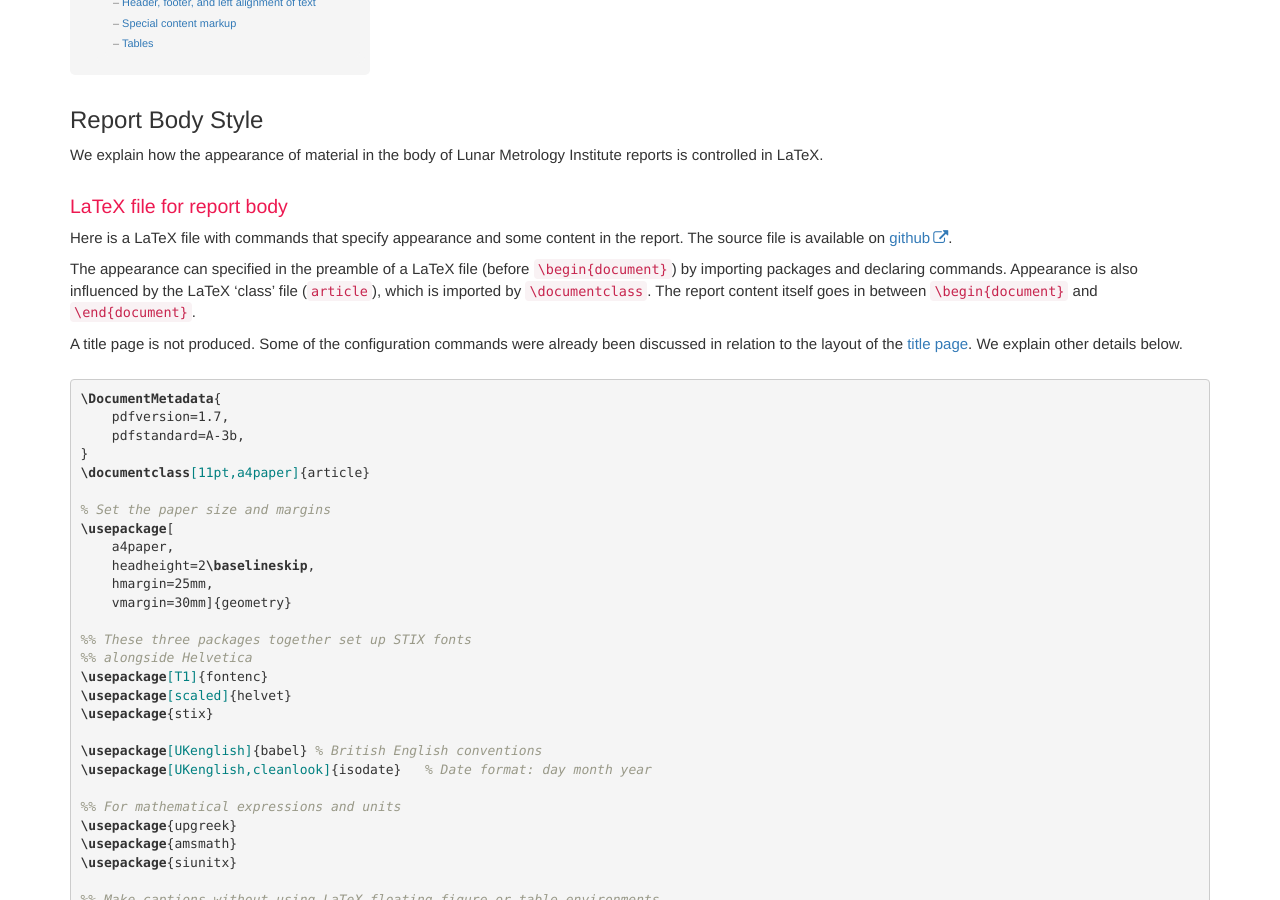
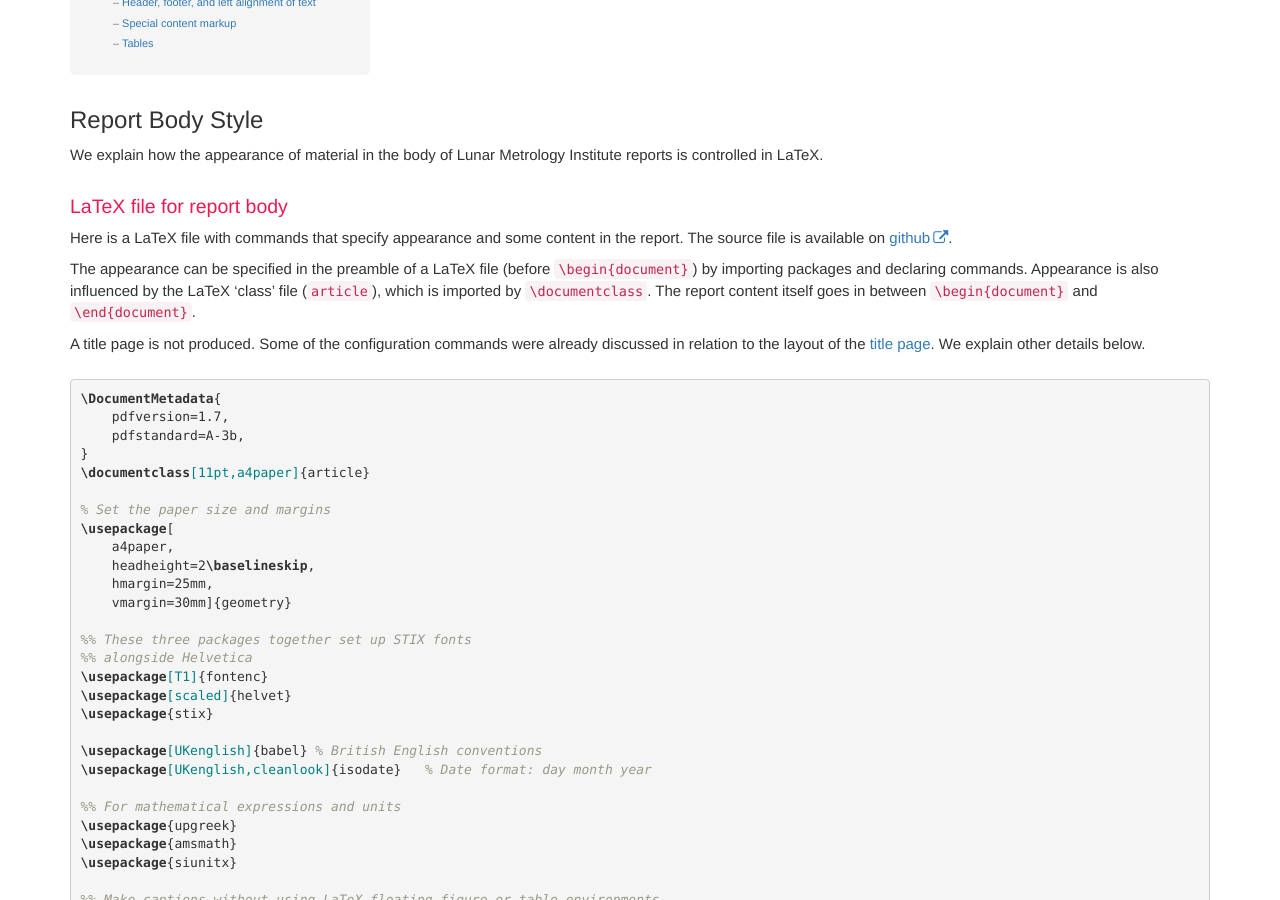
Before and after one commit to apmp-dxfg/apmp-dxfg.github.io, a Jekyll site: the page built from pages/dxfg/dxfg-pdfa-tut-body-style.md, in a window 1280 px wide and 900 px high, scrolled down 509 px. Built offline with Jekyll 4.4.1, drawn with Linux system fonts in a browser that asks for light colours; comment, search, counter and statistics services are not loaded; some of the changed text lies outside the part shown.

Commit message:
A few more edits

```diff
--- a/pages/dxfg/dxfg-pdfa-tut-body-style.md
+++ b/pages/dxfg/dxfg-pdfa-tut-body-style.md
@@ -17,12 +17,12 @@ Here is a LaTeX file with commands that specify appearance and some content in t
 The source file is available on [github](https://github.com/apmp-dxfg/pdfa3-documents/tree/main/LMI-body-dev){:target="_blank"}.
 
 
-The appearance can specified in the preamble of a LaTeX file (before `\begin{document}`) by importing packages and declaring commands.
+The appearance can be specified in the preamble of a LaTeX file (before `\begin{document}`) by importing packages and declaring commands.
 Appearance is also influenced by the LaTeX 'class' file (`article`), which is imported by `\documentclass`.
 The report content itself goes in between `\begin{document}` and `\end{document}`.
 
 A title page is not produced.
-Some of the configuration commands were already been discussed in relation to the layout of the [title page](dxfg-pdfa-tut-title-style).
+Some of the configuration commands were already discussed in relation to the layout of the [title page](dxfg-pdfa-tut-title-style).
 We explain other details below.
 
 {% highlight latex %}
```
Also changed, not shown: other parts of pages/dxfg/dxfg-pdfa-tut-body-style.md (+1 -1 lines).
